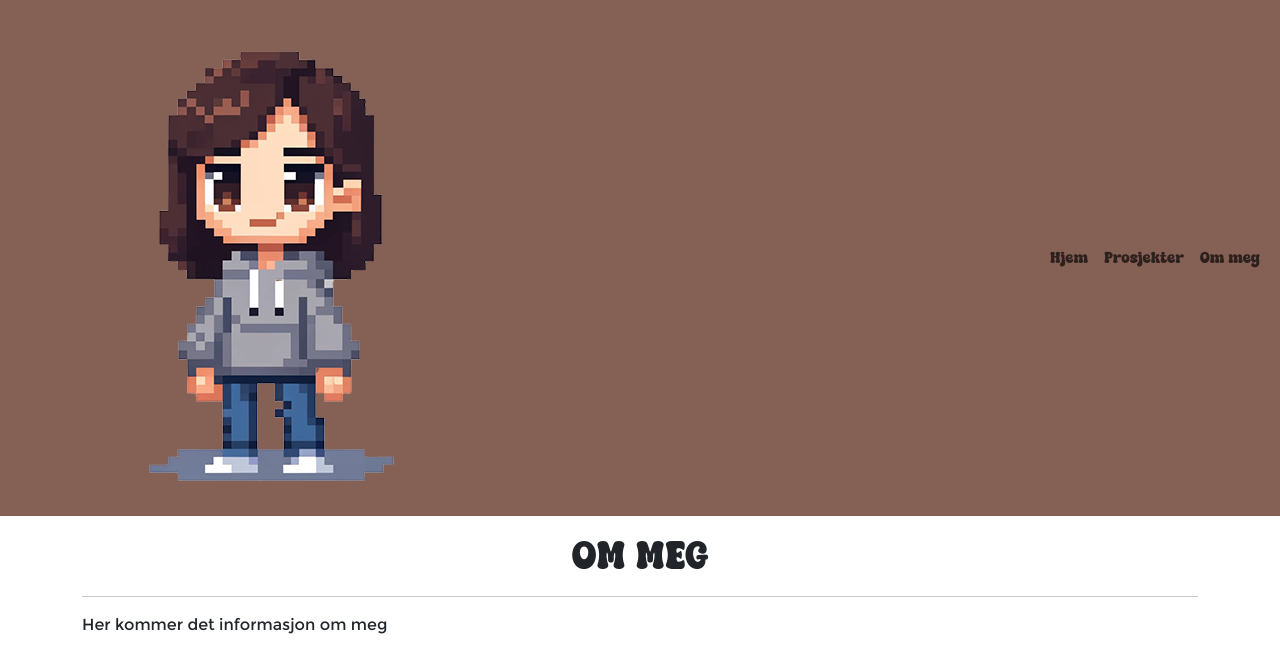
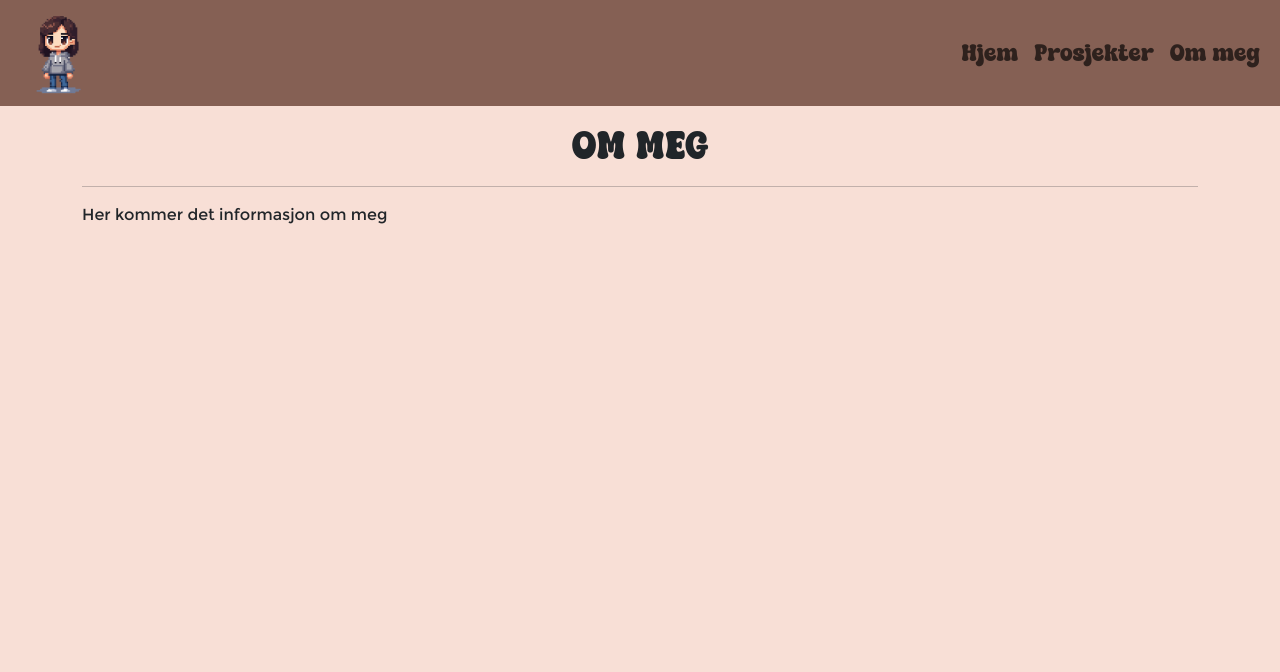
Before and after one commit to elinhalvorsen/portfolio, a React (Vite) app: page /portfolio/aboutMe in a window 1280 px wide. Shown: the top 672 px of the page. Built offline with nearby package versions, Linux system fonts and the light colour scheme.

Commit message:
Endret larger og font størrelse

```diff
--- a/src/components/pages/MainPage.tsx
+++ b/src/components/pages/MainPage.tsx
@@ -4,8 +4,8 @@ const MainPage = () => {
   return (
     <>
       <MainHeading title={"PORTEFØLJE"} />
-      <p>Her skal det komme prosjekter jeg har holdt på med</p>
-      <img src="/portfolio/elin-me.png" alt="figur" />
+      <h2>Elin Halvorsen</h2>
+      <p>Her er min portefølje</p>
     </>
   );
 };
--- a/src/components/routing/NavigationBar.tsx
+++ b/src/components/routing/NavigationBar.tsx
@@ -7,6 +7,7 @@ const NavigationBar = () => {
       <nav className="navbar navbar-expand-lg" id="navbar-color">
         <div className="container-fluid justify-content-between">
           <img
+            id="elin-me-image"
             src="/portfolio/elin-me.png"
             alt="Bilde av headsett i navbaren"
           />
--- a/src/main.css
+++ b/src/main.css
@@ -2,7 +2,13 @@
   font-family: "SuperSunday";
 }
 body {
-  background-color: rgba(97, 60, 47, 0.938);
+  background-color: rgba(248, 221, 212, 0.938) !important;
+}
+#elin-me-image {
+  width: 90px;
+}
+li {
+  font-size: 1.5rem;
 }
 
 #navbar-color {
```
